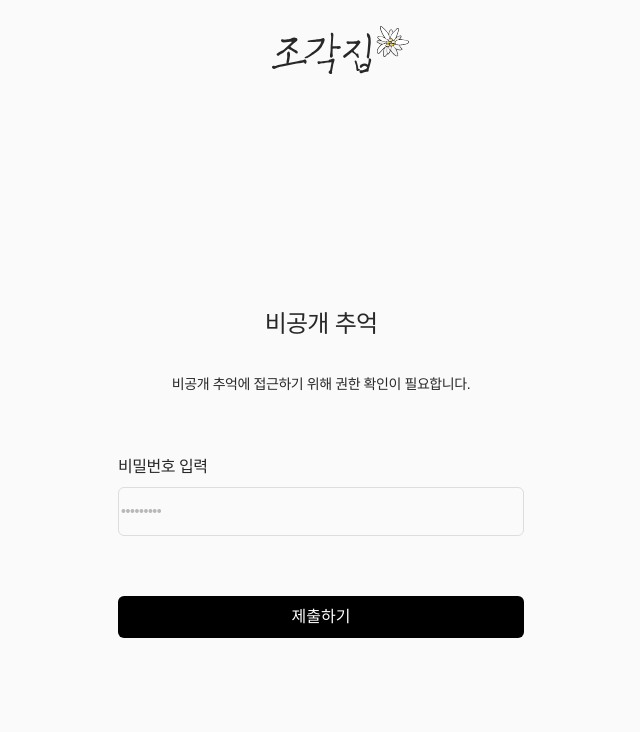
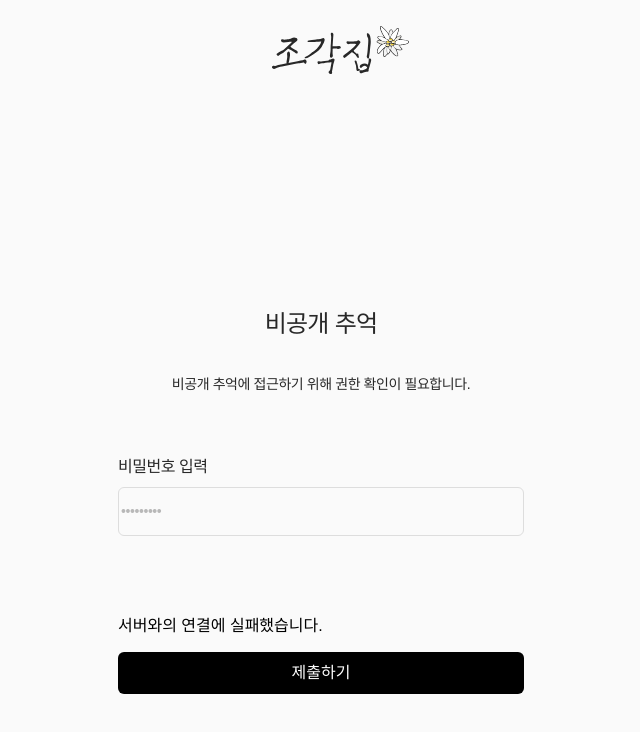
Before and after one commit to POM-Peace-of-memory/frontend, a React (Vite) app: page /private in a window 1280 px wide. Both pictures are taken after typing "Sample123" into the empty fields and a click on the button "제출하기". Shown: the top 732 px of the page, without its empty margins (319-959 px from the left). Built offline with nearby package versions, Linux system fonts and the light colour scheme; no server answers; a web font is replaced by a local one.

Commit message:
Feat: 비공개 추억 접근 권한 기능 구현

```diff
--- a/src/components/feed/PrivatePost.jsx
+++ b/src/components/feed/PrivatePost.jsx
@@ -1,13 +1,45 @@
 import { useState } from "react";
+import { useParams, useNavigate } from "react-router-dom";
 import styles from "./PrivatePost.module.css";
 
 export default function PrivatePost() {
+  const { postId } = useParams();
+  const navigate = useNavigate();
   const [password, setPassword] = useState("");
+  const [errorMessage, setErrorMessage] = useState("");
+  const [isVerifying, setIsVerifying] = useState(false);
 
-  const handleSubmit = (event) => {
+  const handleSubmit = async (event) => {
     event.preventDefault();
-    //비밀번호 검증 로직 추가 예정
-    console.log("입력된 비밀번호:", password);
+    setIsVerifying(true);
+    setErrorMessage("");
+
+    try {
+      const response = await fetch(`/api/posts/${postId}/verify-password`, {
+        method: "POST",
+        headers: {
+          "Content-Type": "application/json",
+        },
+        body: JSON.stringify({ postPassword: password }),
+      });
+
+      if (response.ok) {
+        const data = await response.json();
+        console.log(data.message);
+        //비밀번호 검증이 성공하면 /privatePost/{postId} 페이지로 이동함. 추후 privatePost 페이지 구현 예정
+        navigate(`/privatePost/${postId}`);
+      } else if (response.status === 401) {
+        const errorData = await response.json();
+        setErrorMessage(errorData.message || "비밀번호가 일치하지 않습니다.");
+      } else {
+        setErrorMessage("비밀번호 확인 중 오류가 발생했습니다.");
+      }
+    } catch (error) {
+      console.error("비밀번호 확인 실패:", error);
+      setErrorMessage("서버와의 연결에 실패했습니다.");
+    } finally {
+      setIsVerifying(false);
+    }
   };
 
   return (
@@ -16,17 +48,23 @@ export default function PrivatePost() {
       <p className={styles.mention}>
         비공개 추억에 접근하기 위해 권한 확인이 필요합니다.
       </p>
-      <form onSubmit={handleSubmit}>
+      <form onSubmit={handleSubmit} className={styles.form}>
         <label className={styles.label}>비밀번호 입력</label>
         <input
           className={styles.input}
           type="password"
-          placeholder=" 추억 비밀번호를 입력해 주세요"
+          placeholder="추억 비밀번호를 입력해 주세요"
           value={password}
           onChange={(e) => setPassword(e.target.value)}
+          required
         />
-        <button type="submit" className={styles.submitButton}>
-          제출하기
+        {errorMessage && <p className={styles.error}>{errorMessage}</p>}{" "}
+        <button
+          type="submit"
+          className={styles.submitButton}
+          disabled={isVerifying}
+        >
+          {isVerifying ? "확인 중..." : "제출하기"}
         </button>
       </form>
     </div>
```
